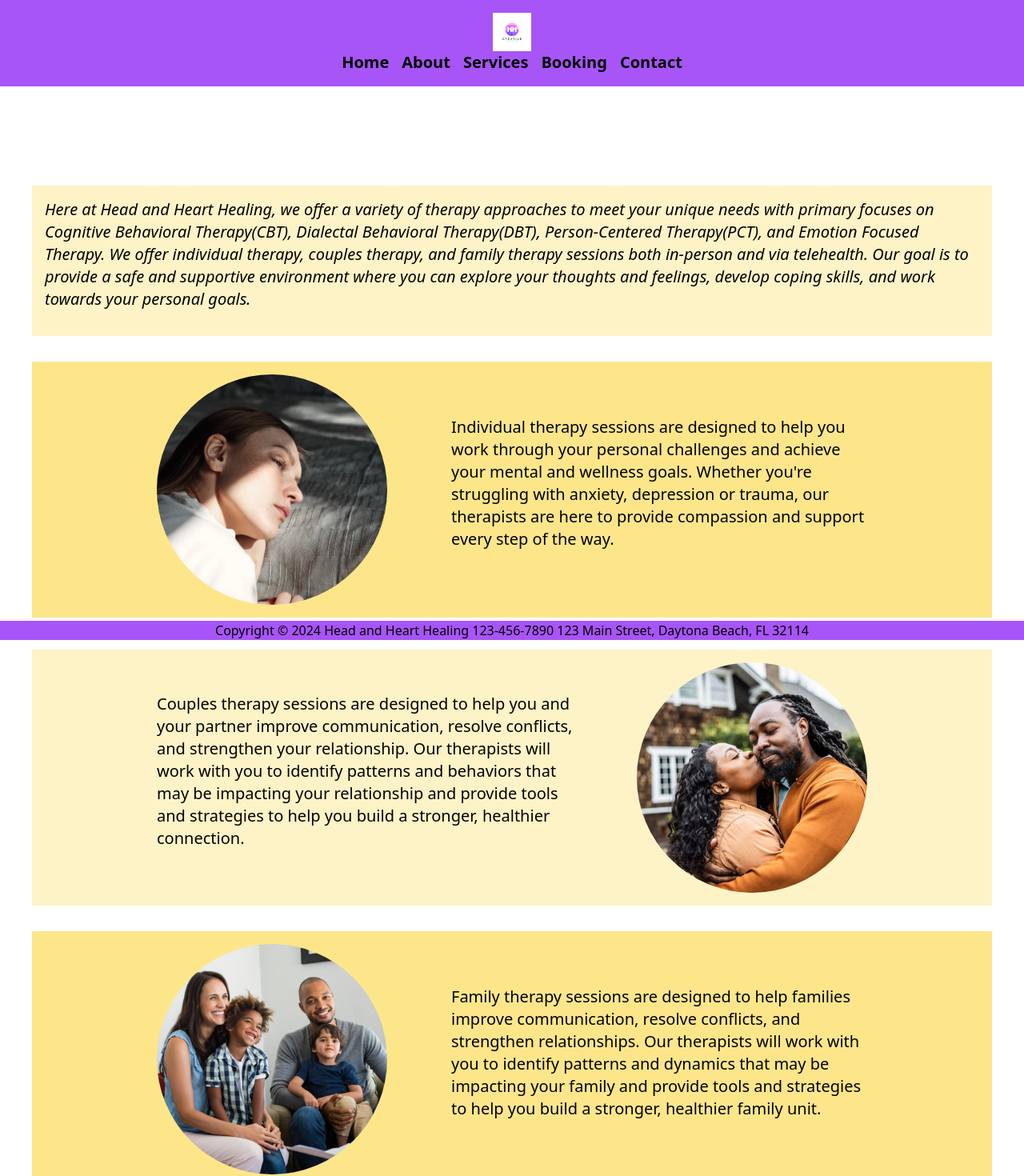
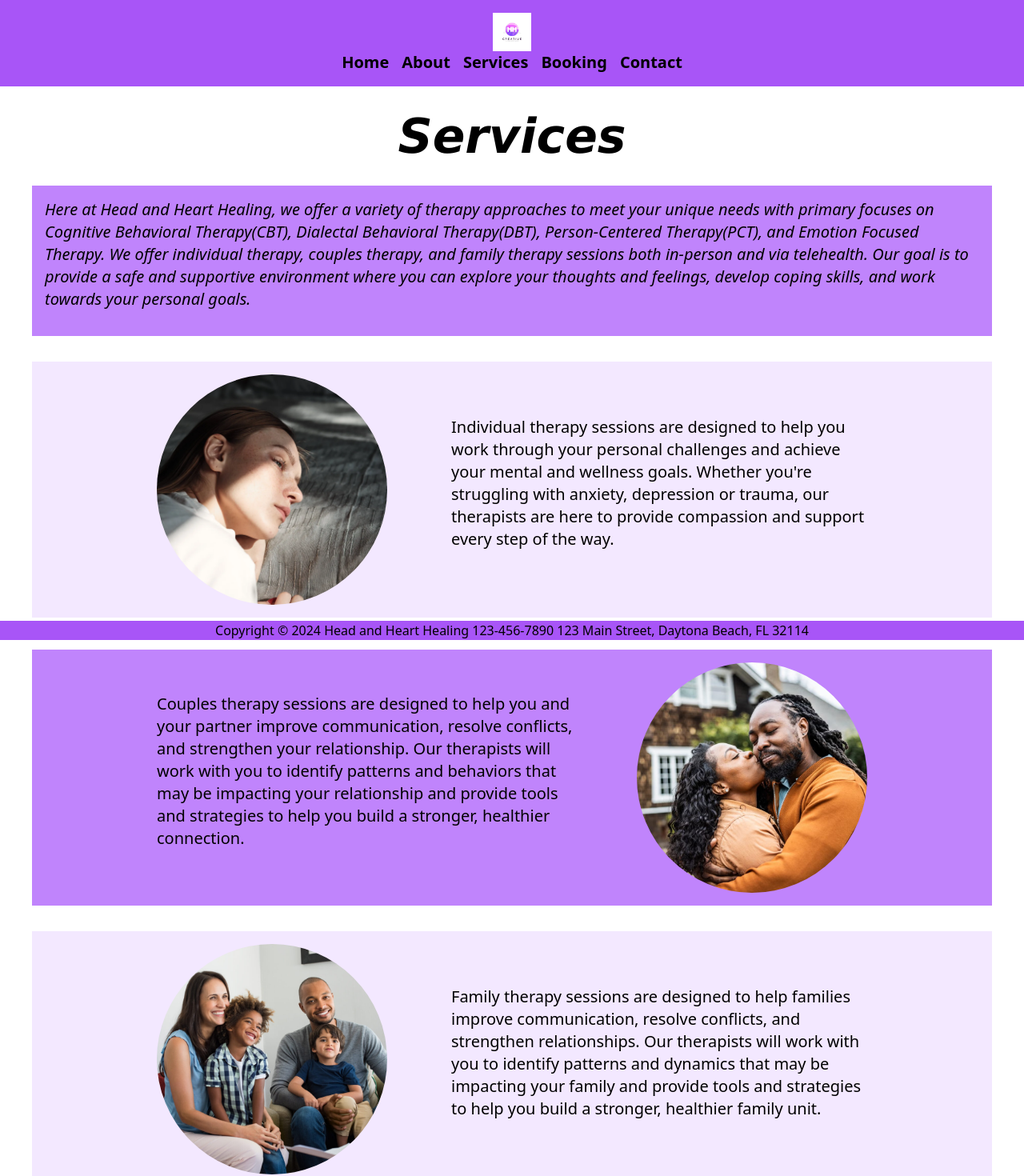
Before and after one commit to AnastasiaJ369/Counseling-website, a React (Vite) app in the folder counseling-website/: page /services in a window 1280 px wide. Shown: the top 1470 px of the page at 80% size. Built offline with nearby package versions, Linux system fonts and the light colour scheme.

Commit message:
minor changes

```diff
--- a/counseling-website/src/pages/aboutme.jsx
+++ b/counseling-website/src/pages/aboutme.jsx
@@ -5,11 +5,11 @@ import headshotImage from '../assets/Headshot.jpeg'
 const Aboutme = () => {
   return (
     <div>
-      <div className='text-6xl text-white font-cursive font-bold italic mt-8 mb-8 flex justify-center'>
+      <div className='text-6xl text-black font-cursive font-bold italic mt-8 mb-8 flex justify-center bg-purple-100 animate-fade-in'>
             About Me
       </div>
-      <div className='min-h-96 max-w-1xl flex flex-col items-center justify-center bg-amber-100 text-black p-4 mt-8
-      mr-10 ml-10'>
+      <div className='min-h-96 max-w-1xl flex flex-col items-center justify-center bg-purple-400 text-black p-4 mt-8
+      mr-10 ml-10 mb-12 animate-fade-in'>
         {/* To place text next to image: flex justify-between items-center mx-auto max-w-4xl */}
         <div className='px-1 w-full flex justify-between items-center mx-auto max-w-4xl'>
           {/* For a square image, change to circular: aspect-square, object-cover, rounded-full border-3*/}
--- a/counseling-website/src/pages/contact.jsx
+++ b/counseling-website/src/pages/contact.jsx
@@ -84,7 +84,7 @@ const Contact = () => {
       </div>
     </div>
     <div className='flex justify-center items-center'>
-        <iframe className='mt-6' width="600" height="450"
+        <iframe className='mt-24' width="600" height="450"
             style={{border: 0}}
             loading="lazy"
             allowFullScreen
--- a/counseling-website/src/pages/services.jsx
+++ b/counseling-website/src/pages/services.jsx
@@ -6,11 +6,11 @@ import familyImage from '../assets/family.jpg'
 const Services = () => {
   return (
     <div>
-        <div className='text-6xl text-white font-cursive font-bold italic mt-8 mb-8 flex justify-center'>
+        <div className='text-6xl text-black font-cursive font-bold italic mt-8 mb-8 flex justify-center animate-fade-in'>
             Services
         </div>
-        <div className='min-h-36 max-w-1xl flex flex-col items-center justify-center bg-amber-100 text-black p-4 mt-8
-    mr-10 ml-10'>
+        <div className='min-h-36 max-w-1xl flex flex-col items-center justify-center bg-purple-400 text-black p-4 mt-8
+    mr-10 ml-10 animate-fade-in'>
             <div className='text-xl text-color-black italic mb-4 items-center'>
                 Here at Head and Heart Healing, we offer a variety of therapy approaches to meet your unique needs with
                 primary focuses on Cognitive Behavioral Therapy(CBT), Dialectal Behavioral Therapy(DBT), Person-Centered
@@ -19,8 +19,8 @@ const Services = () => {
                 can explore your thoughts and feelings, develop coping skills, and work towards your personal goals.
             </div>
         </div>
-        <div className='min-h-40 max-w-1xl flex flex-col items-center justify-center bg-amber-200 text-black p-4 mt-8
-    mr-10 ml-10 mb-10'>
+        <div className='min-h-40 max-w-1xl flex flex-col items-center justify-center bg-purple-100 text-black p-4 mt-8
+    mr-10 ml-10 mb-10 animate-fade-in'>
             <div className='px-1 w-full flex justify-between items-center mx-auto max-w-4xl'>
                 <img src={depressionImage} alt='Depression' className='flex float-left mt-18 mr-20 justify-center w-72 h-72 aspect-square object-cover rounded-full border-3'/>
                 <div className='text-xl text-color-black bold mb-4'>
@@ -30,8 +30,8 @@ const Services = () => {
                 </div>
             </div>
         </div>
-        <div className='min-h-40 max-w-1xl flex flex-col items-center justify-center bg-amber-100 text-black p-4 mt-8
-    mr-10 ml-10'>
+        <div className='min-h-40 max-w-1xl flex flex-col items-center justify-center bg-purple-400 text-black p-4 mt-8
+    mr-10 ml-10 animate-fade-in'>
             <div className='px-1 w-full flex justify-between items-center mx-auto max-w-4xl'>
                 <div className='text-xl text-color-black bold mb-4'>
                     Couples therapy sessions are designed to help you and your partner improve communication, resolve conflicts,
@@ -41,8 +41,8 @@ const Services = () => {
                 <img src={couplesImage} alt='Couples' className='flex float-right mt-18 ml-20 justify-center w-72 h-72 aspect-square object-cover rounded-full border-3'/>
             </div>
         </div>
-        <div className='min-h-40 max-w-1xl flex flex-col items-center justify-center bg-amber-200 text-black p-4 mt-8
-    mr-10 ml-10'>
+        <div className='min-h-40 max-w-1xl flex flex-col items-center justify-center bg-purple-100 text-black p-4 mt-8
+    mr-10 ml-10 animate-fade-in'>
             <div className='px-1 w-full flex justify-between items-center mx-auto max-w-4xl'>
                 <img src={familyImage} alt='Family' className='flex float-left mt-18 mr-20 justify-center w-72 h-72 aspect-square object-cover rounded-full border-3'/>
                 <div className='text-xl text-color-black bold mb-4'>
```
